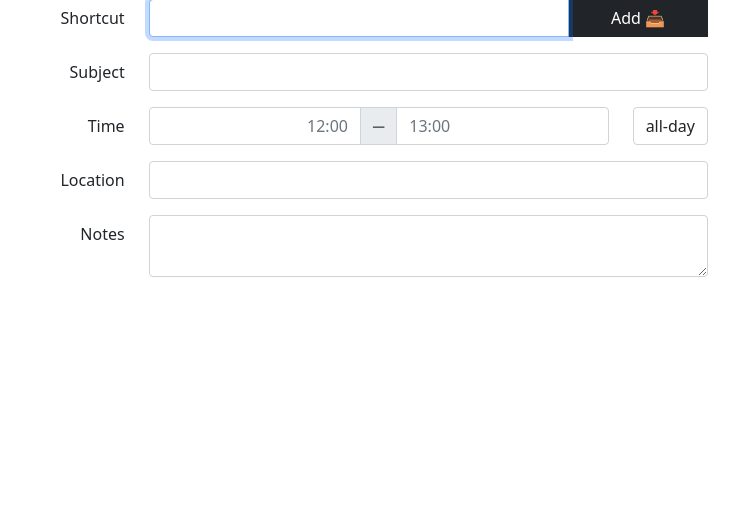
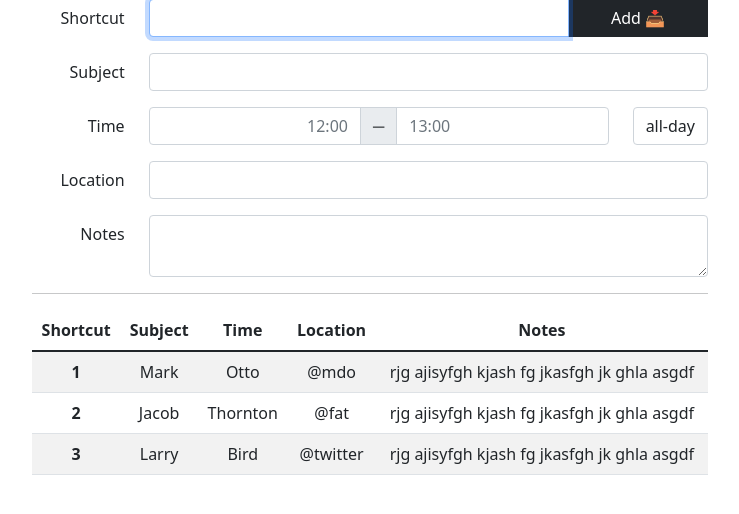
Before and after one commit to urmoi/uCal, a Flask app: page /newlib in a window 1280 px wide. Shown: the part 178-692 px from the top of the page, without its empty margins (270-1009 px from the left). Run offline with Flask 2, Linux system fonts and the light colour scheme.

Commit message:
Add table dummy

```diff
--- a/templates/newlib.html
+++ b/templates/newlib.html
@@ -76,6 +76,45 @@
                 </div>
             </div>
         </form>
+
+        <hr>
+
+        <table class="table table-striped ">
+            <thead>
+              <tr>
+                <th scope="col">Shortcut</th>
+                <th scope="col">Subject</th>
+                <th scope="col">Time</th>
+                <th scope="col">Location</th>
+                <th scope="col">Notes</th>
+              </tr>
+            </thead>
+            <tbody>
+              <tr>
+                <th scope="row">1</th>
+                <td>Mark</td>
+                <td>Otto</td>
+                <td>@mdo</td>
+                <td>rjg ajisyfgh kjash fg jkasfgh jk ghla asgdf</td>
+              </tr>
+              <tr>
+                <th scope="row">2</th>
+                <td>Jacob</td>
+                <td>Thornton</td>
+                <td>@fat</td>
+                <td>rjg ajisyfgh kjash fg jkasfgh jk ghla asgdf</td>
+              </tr>
+              <tr>
+                <th scope="row">3</th>
+                <td>Larry</td>
+                <td>Bird</td>
+                <td>@twitter</td>
+                <td>rjg ajisyfgh kjash fg jkasfgh jk ghla asgdf</td>
+              </tr>
+            </tbody>
+          </table>
+
+        </table>
     </div>
 
     <script>
```
